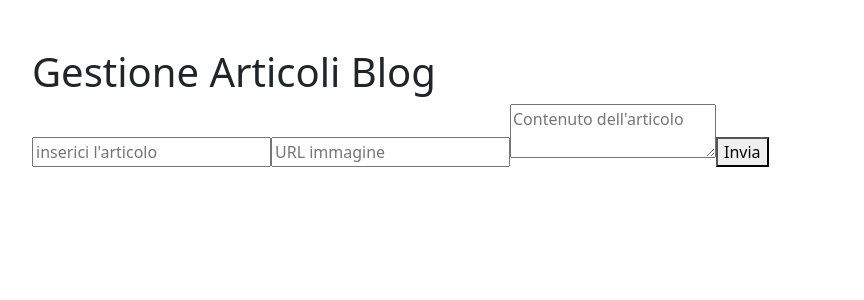
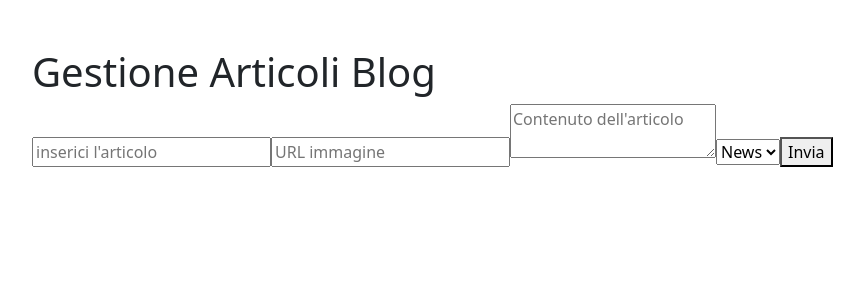
Before and after one commit to giuseppemsabino/react-form-multifield, a React (Vite) app: page / in a window 1280 px wide. Shown: the top 300 px of the page, without its empty margins (50-914 px from the left). Built offline with nearby package versions, Linux system fonts and the light colour scheme.

Commit message:
categorys added

```diff
--- a/src/App.jsx
+++ b/src/App.jsx
@@ -67,6 +67,19 @@ function App() {
               placeholder="Contenuto dell'articolo"
             ></textarea>
 
+          {/* category camp */}
+          <select
+          name="category"
+          value={formData.category}
+          onChange={handleInputChange}
+          >
+
+          <option value="News">News</option>
+          <option value=""></option>
+          <option value=""></option>
+
+          </select>
+
           <button type="submit">Invia</button>
         </form>
 
```
